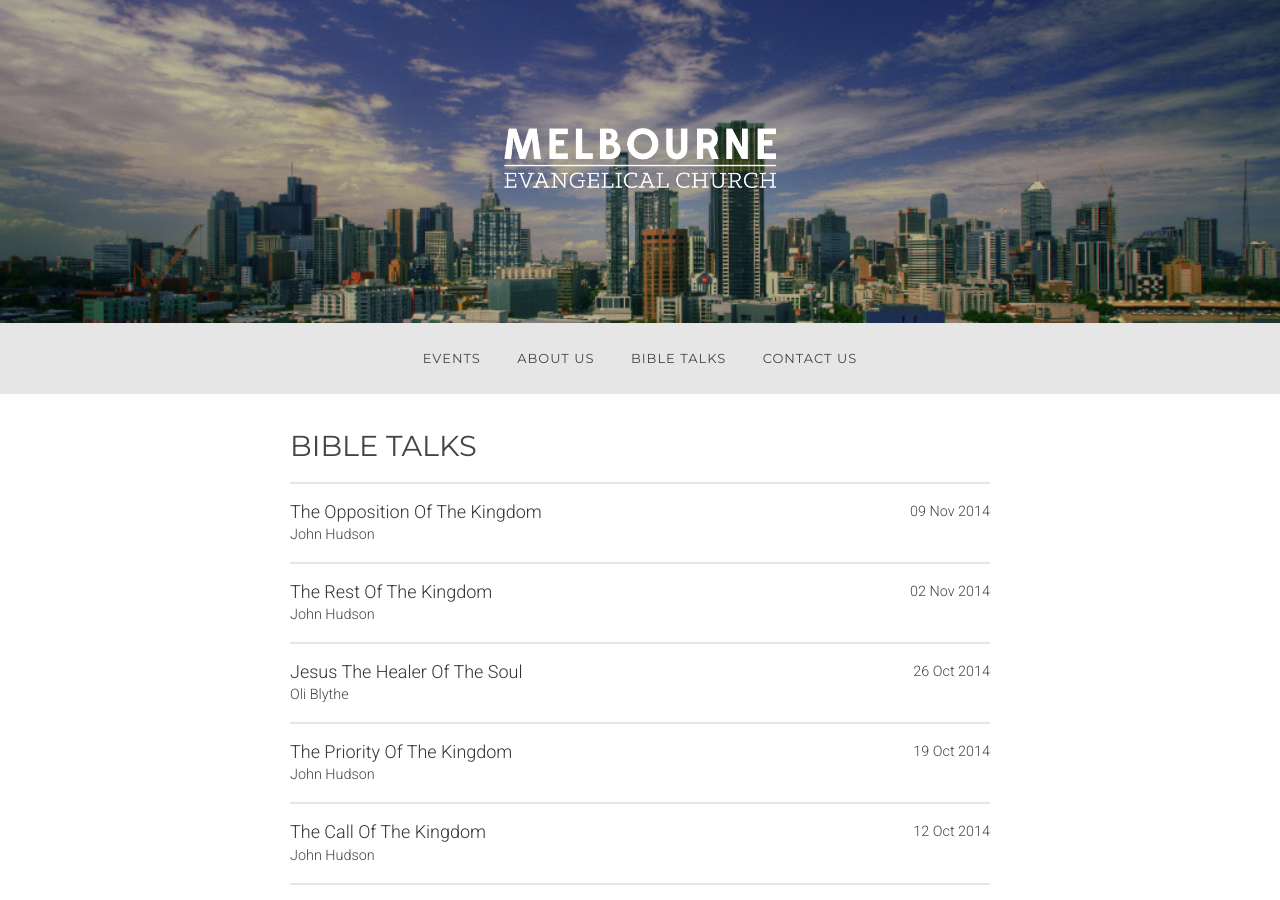
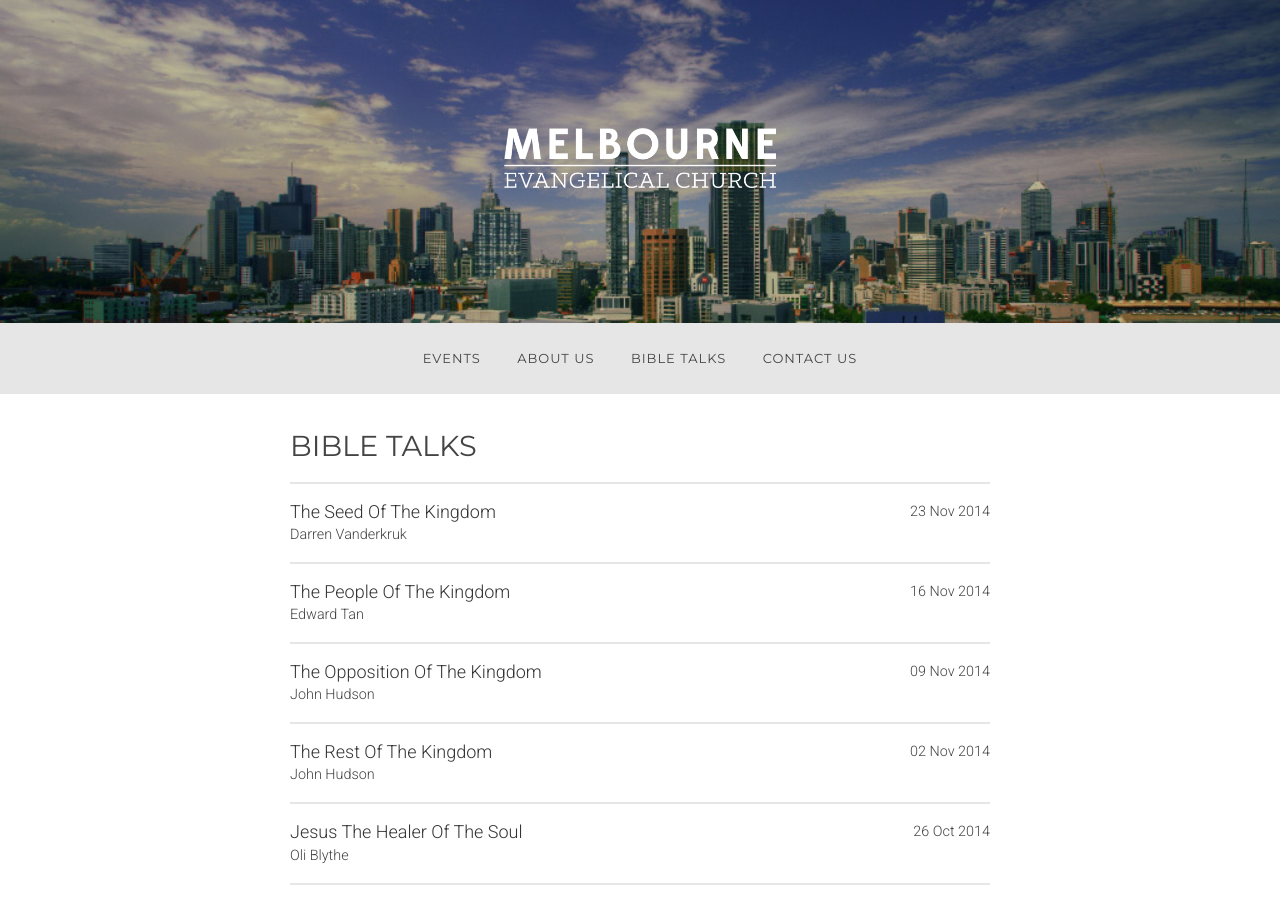
Before and after one commit to allanhortle/melbourneevangelicalchurch.com.au, a Jekyll site: the page built from talks/index.html, in a window 1280 px wide and 900 px high. Built offline with Jekyll 4.4.1, drawn with Linux system fonts in a browser that asks for light colours; Markdown is read by kramdown in place of the engine named in the settings.

Commit message:
sunday updates

```diff
--- /dev/null
+++ b/_posts/2014/2014-11-16-mark_3(20-35)-the_people_of_the_kingdom-edward_tan.markdown
@@ -0,0 +1,8 @@
+---
+layout: post
+passage: Mark 3:20-35
+title: The People Of The Kingdom
+author: Edward Tan
+date: 2014-11-16
+categories: Mark
+---
--- /dev/null
+++ b/_posts/2014/2014-11-23-mark_4(1-20)-the_seed_of_the_kingdom-darren_vanderkruk.markdown
@@ -0,0 +1,8 @@
+---
+layout: post
+passage: Mark 4:1-20
+title: The Seed Of The Kingdom
+author: Darren Vanderkruk
+date: 2014-11-23
+categories: Mark
+---
--- a/feed.xml
+++ b/feed.xml
@@ -1,5 +1,5 @@
 ---
-layout: none
+layout:
 ---
 <?xml version="1.0" encoding="utf-8"?>
 <rss xmlns:itunes="http://www.itunes.com/dtds/podcast-1.0.dtd" xmlns:atom="http://www.w3.org/2005/Atom" version="2.0">
--- a/index.markdown
+++ b/index.markdown
@@ -6,7 +6,6 @@ title:  Welcome
 Thanks for visiting our website. Whoever you are and whatever your background, we'd love to see you this __Sunday, 5pm__ in the Multicultural Hub (purple room), __506 Elizabeth St Melbourne.__
 
 
-<div class="row2"></div>
 <div class="row2"></div>
 
 
```
Also changed, not shown: _plugins/posts_json.rb (renamed from posts_json.rb).
